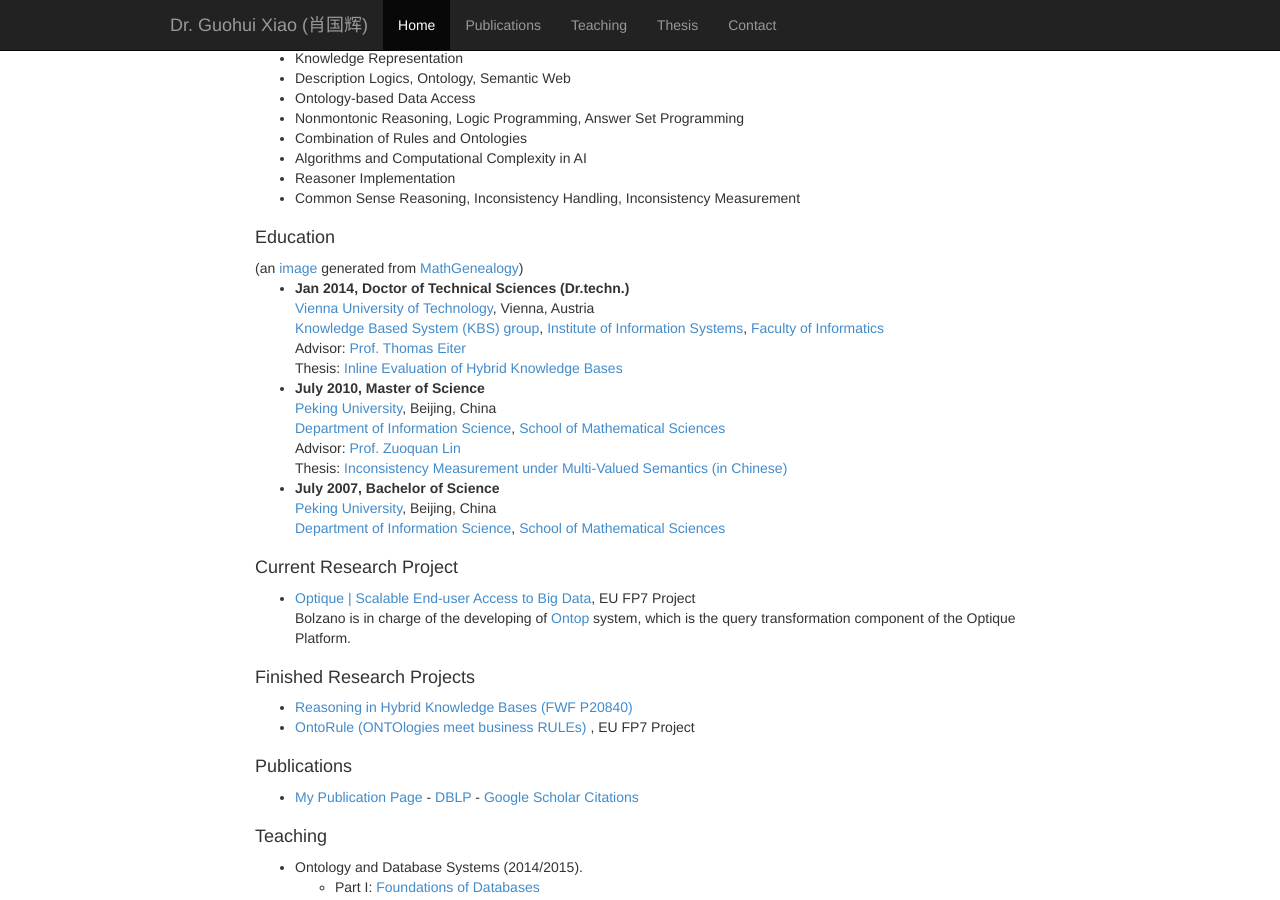
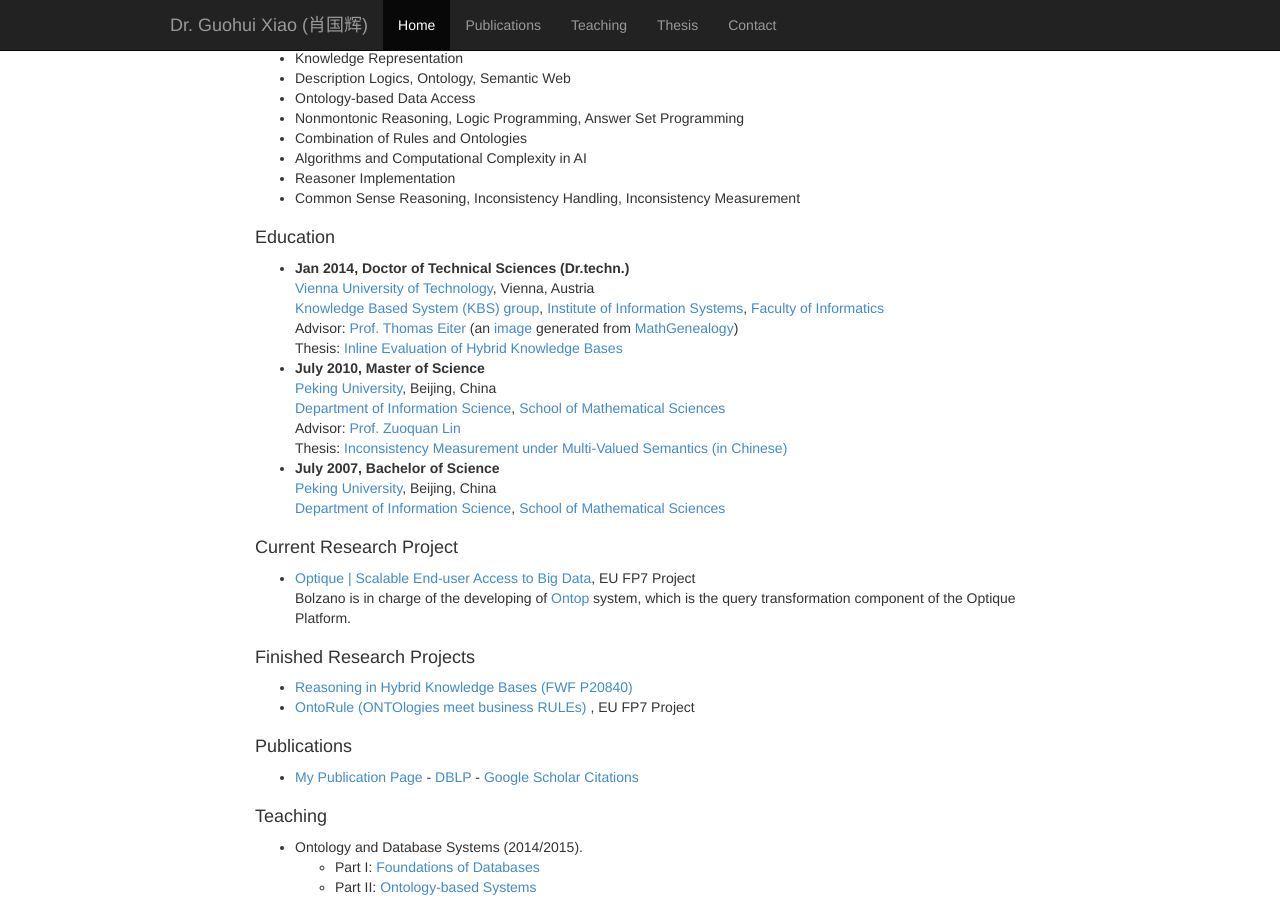
Before and after one commit to ghxiao/ghxiao.github.io, a Jekyll site: the page built from index.html, in a window 1280 px wide and 900 px high, scrolled down 412 px. Built offline with Jekyll 4.4.1, drawn with Linux system fonts in a browser that asks for light colours; nearby versions of some CDN libraries; Markdown is read by kramdown in place of the engine named in the settings; part of the change alters nothing that is shown.

Commit message:
move figure

```diff
--- a/index.html
+++ b/index.html
@@ -86,8 +86,7 @@ slug: home
 
 <div>
     <h3>Education</h3>
-    (an <a href="images/xiao-math-genealogy.svg">image</a> generated from <a
-        href="http://genealogy.math.ndsu.nodak.edu/id.php?id=180625">MathGenealogy</a>)
+
     <ul>
         <li>
             <b>Jan 2014, Doctor of Technical Sciences (Dr.techn.) </b> <br/>
@@ -96,7 +95,8 @@ slug: home
             <a href="http://www.infosys.tuwien.ac.at/184/"> Institute of Information Systems</a>, <a
                 href="http://www.informatik.tuwien.ac.at/">Faculty of Informatics</a>
             <br/>
-            Advisor: <a href="http://www.kr.tuwien.ac.at/staff/eiter/"> Prof. Thomas Eiter </a> <br/>
+            Advisor: <a href="http://www.kr.tuwien.ac.at/staff/eiter/"> Prof. Thomas Eiter </a> (an <a href="images/xiao-math-genealogy.svg">image</a> generated from <a
+                href="http://genealogy.math.ndsu.nodak.edu/id.php?id=180625">MathGenealogy</a>) <br/>
             Thesis: <a href="/thesis.html">Inline Evaluation of Hybrid Knowledge Bases</a>
         </li>
         <li>
```
